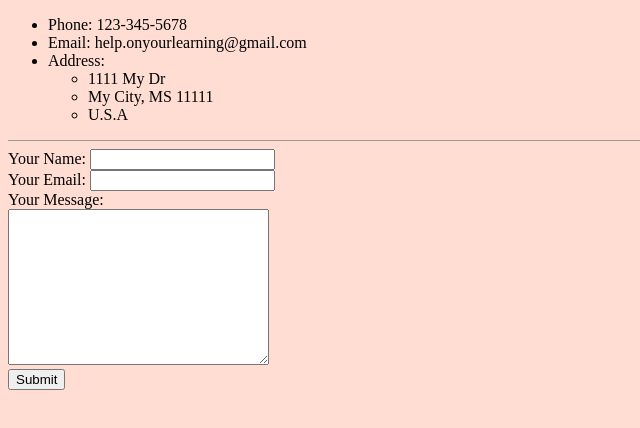
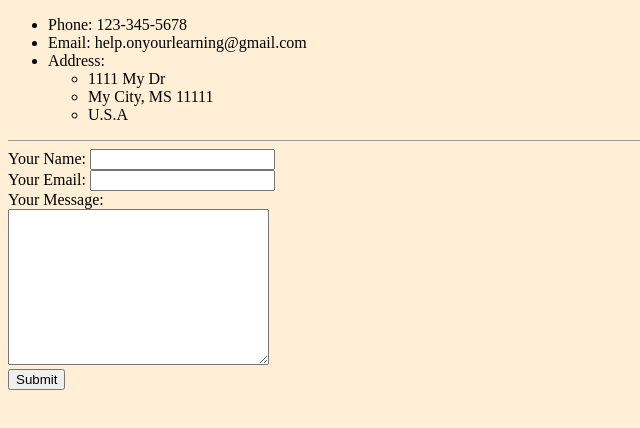
Before and after one commit to cashelbloom/mypractisecv, a plain HTML site: page contactinfo.html in a window 1280 px wide. Shown: the whole page, without its empty margins (0-640 px from the left). Drawn offline with Linux system fonts and the light colour scheme.

Commit message:
Changed the background color code.

```diff
--- a/contactinfo.html
+++ b/contactinfo.html
@@ -4,7 +4,7 @@
     <meta charset="UTF-8">
     <title>Contact Info</title>
 </head>
-<body style="background-color: #FFDDD2;">
+<body style="background-color: #FFEFD6;">
     <ul>
         <li>Phone: 123-345-5678</li>
         <li>Email: help.onyourlearning@gmail.com</li>
```
